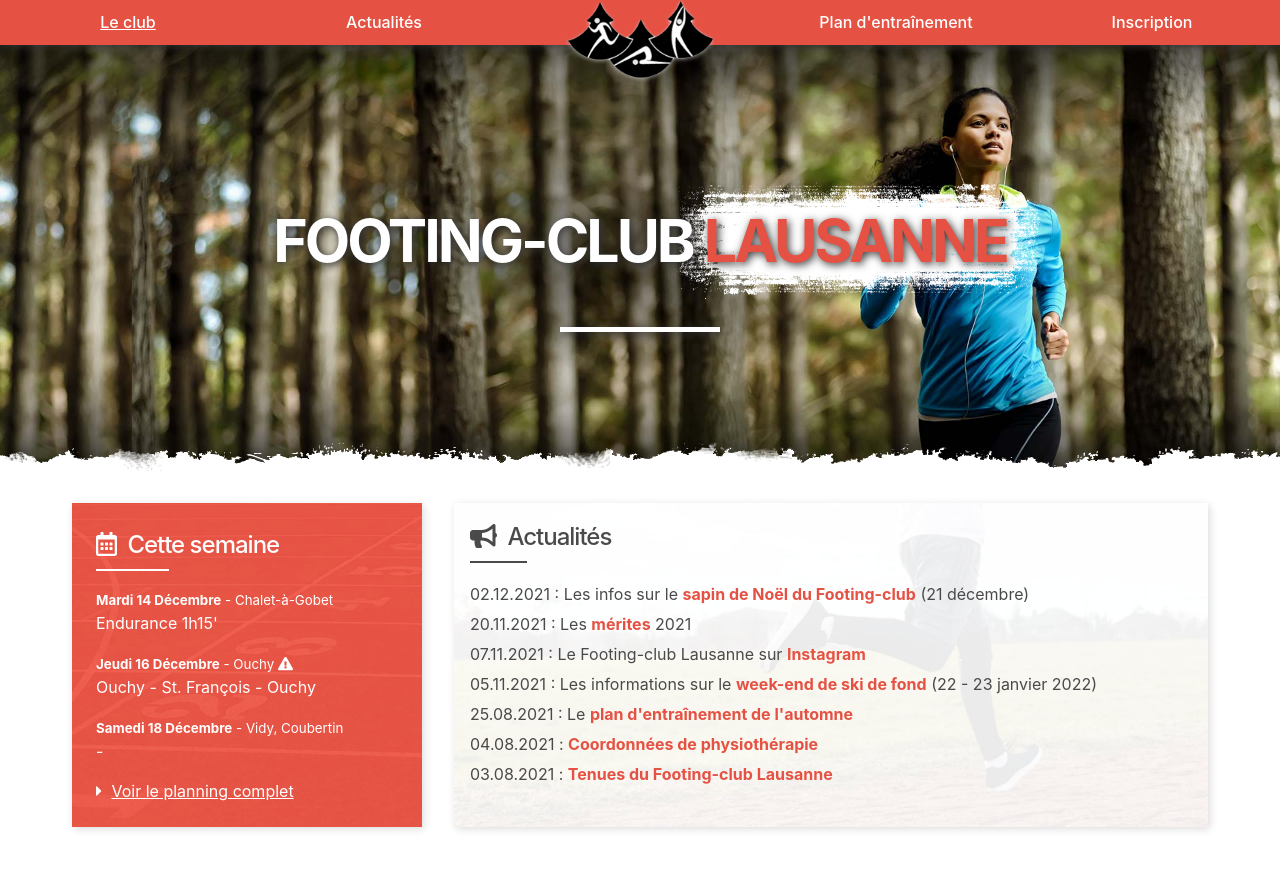
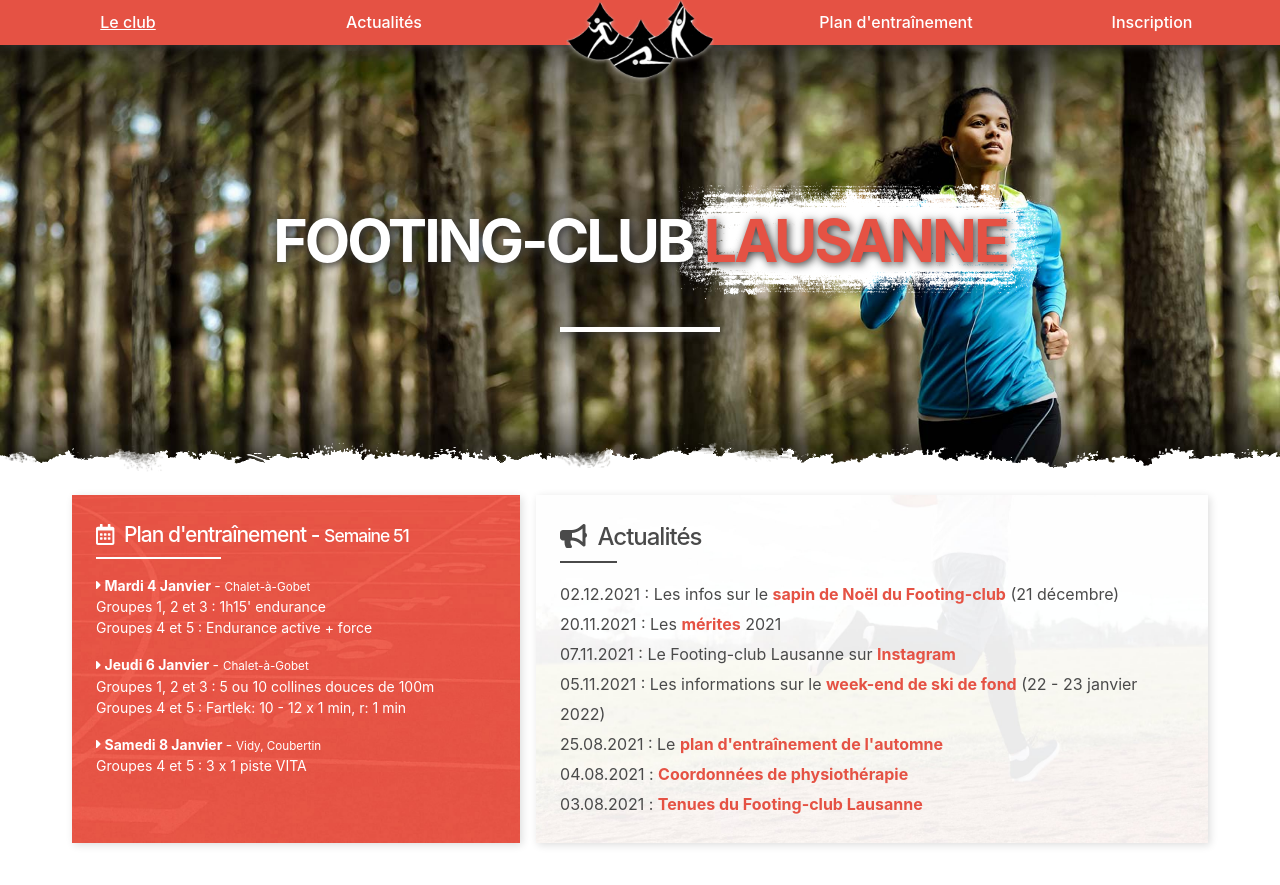
Before and after one commit to footing-club/footing-club, a Jekyll site: the page built from index.html, in a window 1280 px wide. Shown: the top 885 px of the page. Built offline with Jekyll 4.4.1, drawn with Linux system fonts in a browser that asks for light colours; nearby versions of some CDN libraries.

Commit message:
Improvement of the "planning" block

```diff
--- /dev/null
+++ b/_data/2021-planning.yml
@@ -0,0 +1,15 @@
+51:
+  - date: Mardi 4 Janvier
+    content: >
+      Groupes 1, 2 et 3 : 1h15' endurance<br>
+      Groupes 4 et 5 : Endurance active + force
+
+  - date: Jeudi 6 Janvier
+    content: >
+      Groupes 1, 2 et 3 : 5 ou 10 collines douces de 100m<br>
+      Groupes 4 et 5 : Fartlek: 10 - 12 x 1 min, r: 1 min
+
+  - date: Samedi 8 Janvier
+    location: Vidy, Coubertin
+    content: >
+      Groupes 4 et 5 : 3 x 1 piste VITA
--- /dev/null
+++ b/_sass/helpers/color.sass
@@ -0,0 +1,2 @@
+.has-background-white
+  background-color: #fff !important
--- a/_sass/index.sass
+++ b/_sass/index.sass
@@ -3,37 +3,47 @@
   flex-direction: column
   background: #fff
   padding: 0 16px
-  max-width: 1200px
   margin: 0 auto
 
   +tablet
+    padding: 0 32px 32px 32px
+
+  +desktop
     flex-direction: row
 
 #workouts
-  margin: 0 8px 16px 8px
+  margin-bottom: 24px
   background: #e55244
   padding: 24px
   box-shadow: 2px 2px 8px #ddd
   color: #fff
   background: $primary-color url("../images/workouts-bg.jpg") no-repeat center center / cover
+  font-size: 14px
 
   +tablet
-    margin: 8px 16px
-    flex-basis: 350px
+    padding: 32px
+
+  +desktop
+    margin-right: 16px
+    margin-bottom: 0
+    padding: 24px
+    flex-basis: 450px
 
   li
     margin-bottom: 16px
 
 #news
-  margin: 16px 8px
   background: #ccc
   flex-grow: 1
-  padding: 16px
+  padding: 24px
   box-shadow: 2px 2px 8px #ddd
   background: url("../images/news-bg.jpg") no-repeat center center / cover
 
   +tablet
-    margin: 8px 16px
+    padding: 32px
+
+  +desktop
+    padding: 24px
 
   li
     line-height: 30px
--- /dev/null
+++ b/_sass/layout/container.sass
@@ -0,0 +1,13 @@
+.container
+  flex-grow: 1
+  margin: 0 auto
+  position: relative
+  width: auto
+
+  &.is-fluid
+    max-width: none !important
+    padding: 0 32px
+    width: 100%
+
+  +desktop
+    max-width: 1200px
--- a/css/main.sass
+++ b/css/main.sass
@@ -7,5 +7,7 @@
 @import base/reset
 @import elements/title
 @import components/navbar
+@import helpers/color
+@import layout/container
 @import layout/hero
 @import index
--- a/index.html
+++ b/index.html
@@ -11,32 +11,41 @@
   <h1 class="hero-title">Footing-club <em>Lausanne</em></h1>
 </section>
 
-<div id="infos">
+<div class="has-background-white">
+  <div id="infos" class="container">
     <section id="workouts">
       {% assign week = site.time | date: '%W' | to_integer %}
+      {% assign year = site.time | date: '%Y' %}
+      {% assign file = year | append: '-planning' %}
 
-    <h2 class="title" title="Semaine {{ week }}">
+      <h2 class="title">
         <span class="icon"><i class="far fa-calendar-alt"></i></span>
-      Cette semaine
+        Plan d'entraînement - <small>Semaine {{ week }}</small>
       </h2>
       <ul>
-      {% for workout in site.data.workouts[week] %}
+        {% for workout in site.data[file][week] %}
         <li>
+          <strong>
+            <i class="fas fa-caret-right"></i>
+            {{ workout.date }}
+          </strong>
+          -
           <small>
-          <strong>{{ workout.date }}</strong> - {{ workout.location }}
+            {% if workout.location %}
+            {{ workout.location }}
             {% unless workout.location contains "Gobet" or workout.location contains "Coubertin" %}
             <i class="fas fa-exclamation-triangle"></i>
             {% endunless %}
-        </small><br>
-        {{ workout.title }}
+            {% else %}
+            Chalet-à-Gobet
+            {% endif %}
+          </small>
+          <br>
+
+          {{ workout.content }}
         </li>
         {% endfor %}
       </ul>
-
-    <p>
-      <span class="icon"><i class="fas fa-caret-right"></i></span>
-      <a href="planning">Voir le planning complet</a>
-    </p>
     </section>
 
     <section id="news">
@@ -53,3 +62,4 @@
       </ul>
     </section>
   </div>
+</div>
```
Lines whose indentation alone changed are shown as unchanged.
